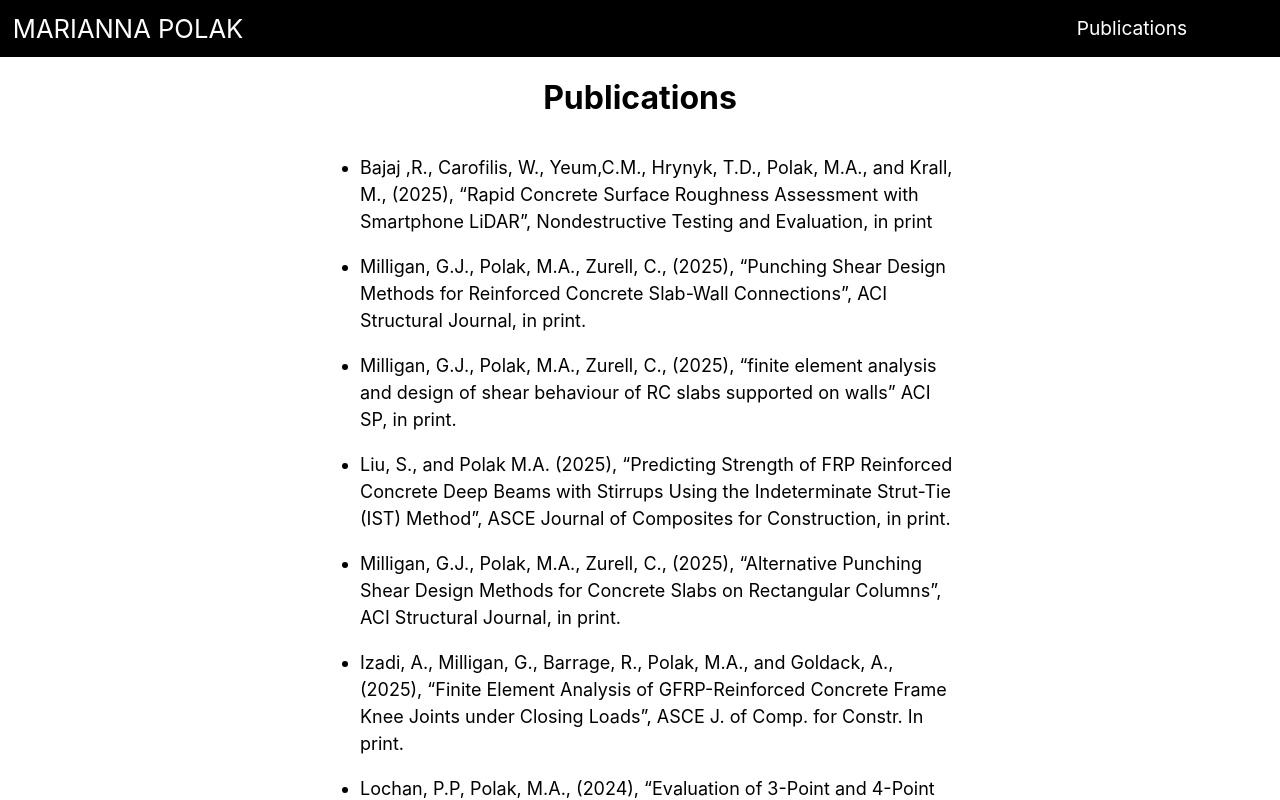
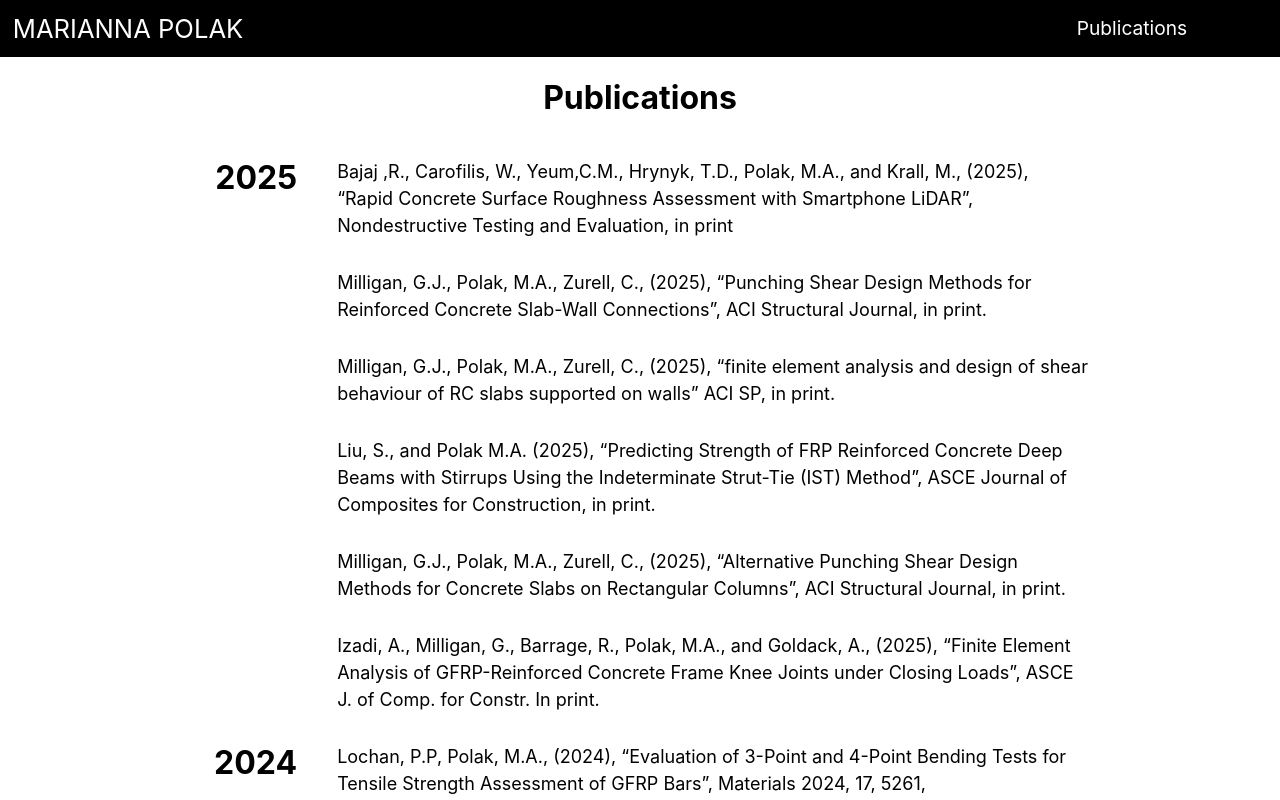
Before and after one commit to jpettyjohn/marianna-website, a React (Create React App) app: page / in a window 1280 px wide. Shown: the top 800 px of the page. Built offline with nearby package versions, Linux system fonts and the light colour scheme.

Commit message:
Years are now displayed

```diff
--- a/src/App.css
+++ b/src/App.css
@@ -56,9 +56,31 @@
 }
 
 .publications-container {
-    display: flex;
-    width: 50vw;
-    gap: 50vw;
+    width: 70%;
+    padding: 20px;
+}
+
+.publications-grid {
+    display: grid;
+    grid-template-columns: 0.5fr 3fr; /* Year takes 1/3, List takes 2/3 */
+    gap: 20px;
+}
+
+.publication-row {
+    display: contents; /* Allows each row to properly align in the grid */
+}
+
+.publication-year {
+    font-size: 2em;
+    font-weight: bold;
+    text-align: right;
+    padding-right: 20px;
+}
+
+.publication-content {
+    font-size: 18px;
+    line-height: 1.5;
+    margin-bottom: 10px;
 }
 
 li {
@@ -66,3 +88,7 @@ li {
     font-size: 18px; /* Optional: Adjust font size for better spacing */
     line-height: 1.5; /* Optional: Adjust line height to make text more readable */
 }
+
+ul {
+    list-style-type: none;
+}
--- a/src/components/PublicationList.js
+++ b/src/components/PublicationList.js
@@ -862,12 +862,25 @@ const PublicationList = () => {
     }, []);
 
     return (
-        <div>
-            <ul>
-                {publications.map((publication, index) => (
-                    <li key={index}>
-                        {publication.content}
-                        <span> </span>
+        <div className="publications-container">
+            <div className="publications-grid">
+                {publications.map((publication, index) => {
+                    const showYear =
+                        index === 0 ||
+                        publication.year !== publications[index - 1].year;
+
+                    return (
+                        <div
+                            key={publication.id || index}
+                            className="publication-row"
+                        >
+                            {/* Show the year only when it changes */}
+                            <div className="publication-year">
+                                {showYear ? publication.year : ""}
+                            </div>
+
+                            <div className="publication-content">
+                                {publication.content}{" "}
                                 <a
                                     href={publication.link}
                                     target="_blank"
@@ -875,9 +888,11 @@ const PublicationList = () => {
                                 >
                                     {publication.link}
                                 </a>
-                    </li>
-                ))}
-            </ul>
+                            </div>
+                        </div>
+                    );
+                })}
+            </div>
         </div>
     );
 };
--- a/src/pages/Publications.js
+++ b/src/pages/Publications.js
@@ -4,9 +4,7 @@ function Publications() {
     return (
         <div className="publications-main">
             <h1>Publications</h1>
-            <div className="publications-container">
-                <PublicationList></PublicationList>
-            </div>
+            <PublicationList></PublicationList>
         </div>
     );
 }
```
Also changed, not shown: 1 other file (tests, documents, lock files or other folders). Lines whose indentation alone changed are shown as unchanged.
